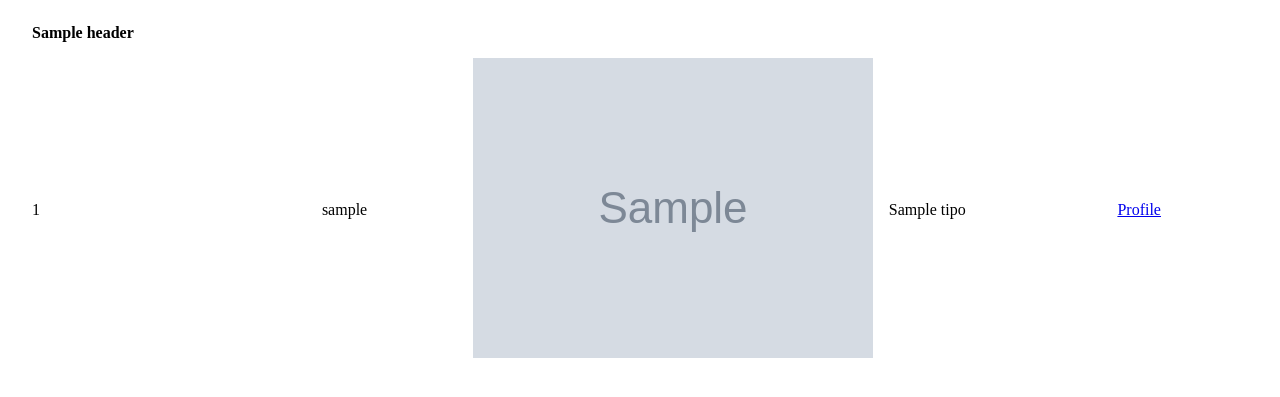
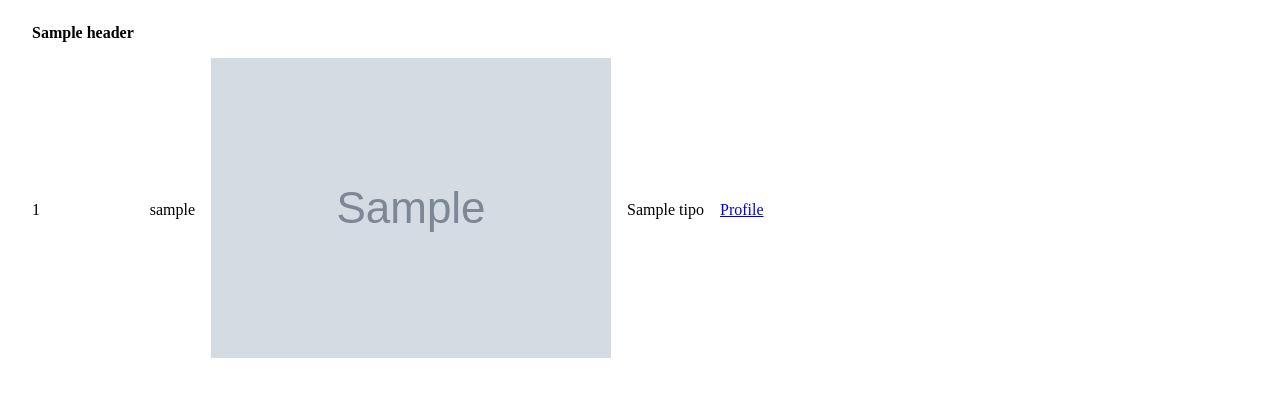
Before and after one commit to mYRva/git-users, a Flask app: template flaskr/templates/table.html in a window 1280 px wide. Shown: the top 397 px of the page. Run offline with Flask 2, Linux system fonts and the light colour scheme; the template is opened without the code that fills it: most values are stand-ins (such as "Sample title", 1, 10 or a date in 2020); grey boxes marked "Sample" are stand-in pictures.

Commit message:
Update table.html

```diff
--- a/flaskr/templates/table.html
+++ b/flaskr/templates/table.html
@@ -18,7 +18,7 @@
                 <tr class="table__row">
                     <td class="table__cell">{{ user.id }}</td>
                     <td class="table__cell">{{ user.login }}</td>
-                    <td class="table__cell" style="width: 10%; height: 10%;"> <img src="{{ user.avatar_url }}" alt="{{ user.login }}" /></td>
+                    <td class="table__cell" style="width: 200px; height: 121px;"> <img src="{{ user.avatar_url }}" alt="{{ user.login }}" /></td>
                     <td class="table__cell">{{ user.tipo }}</td>
                     <td class="table__cell"><a href="{{ user.profile_url }}" target="_blank">Profile </a></td>
                 </tr>
```
